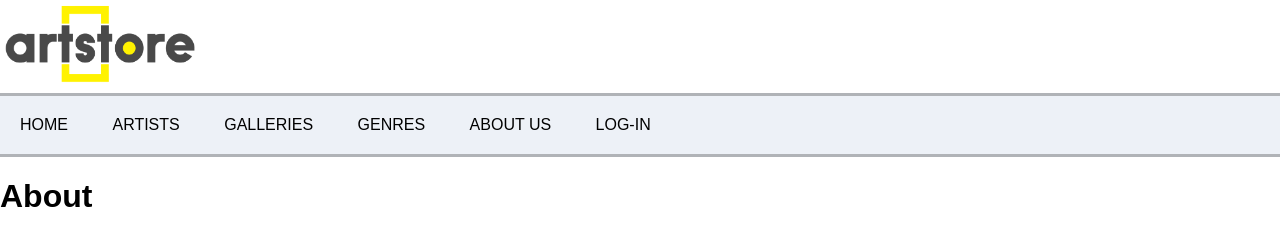
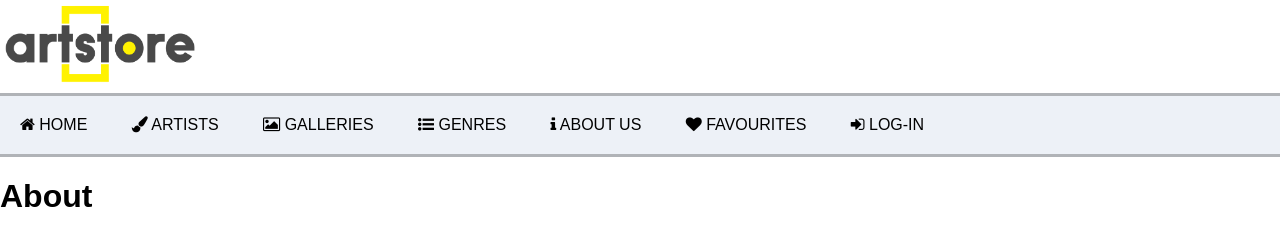
Before and after one commit to xDKevz/the-art-store-a-learning-experience, a PHP site: page /about.php in a window 1280 px wide. Shown: the top 238 px of the page. Run offline with PHP 8.4, Linux system fonts and the light colour scheme.

Commit message:
Kevin,Rafael - Worked on single-artist.php, single-genre.php, navigation icons etc.

```diff
--- a/include/navigation.php
+++ b/include/navigation.php
@@ -2,11 +2,12 @@
     <div class="navigation">
         <div class="toggle"><i class="fa fa-bars mBars" aria-hidden="true"></i></div>
             <ul class="menu">
-                <li><a href="home.php">HOME</a></li>
-                <li><a href="artist.php">ARTISTS</a></li>
-                <li><a href="galleries.php">GALLERIES</a></li>
-                <li><a href="genre.php">GENRES</a></li>
-                <li><a href="about.php">ABOUT US</a></li>
-                <li><a href="login.php">LOG-IN</a></li>
+                <li><a href="home.php"><i class="fa fa-home"></i> HOME</a></li>
+                <li><a href="artist.php"><i class="fa fa-paint-brush"></i> ARTISTS</a></li>
+                <li><a href="galleries.php"><i class="fa fa-image"></i> GALLERIES</a></li>
+                <li><a href="genre.php"><i class="fa fa-list-ul"></i> GENRES</a></li>
+                <li><a href="about.php"><i class="fa fa-info"></i> ABOUT US</a></li>
+                <li><a href="about.php"><i class="fa fa-heart"></i> FAVOURITES</a></li>
+                <li><a href="login.php"><i class="fa fa-sign-in"></i> LOG-IN</a></li>
             </ul>
 </div>
```
